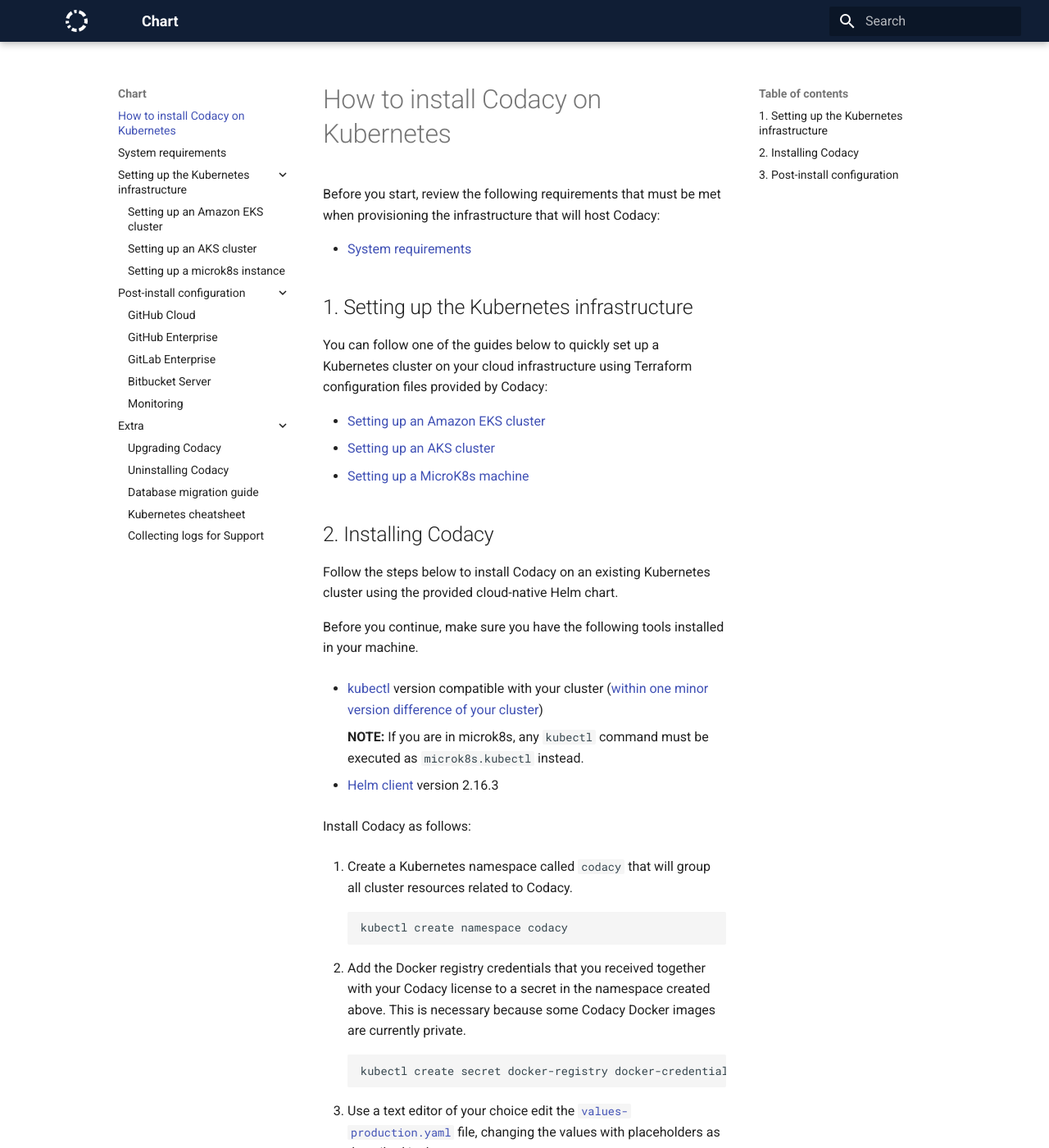
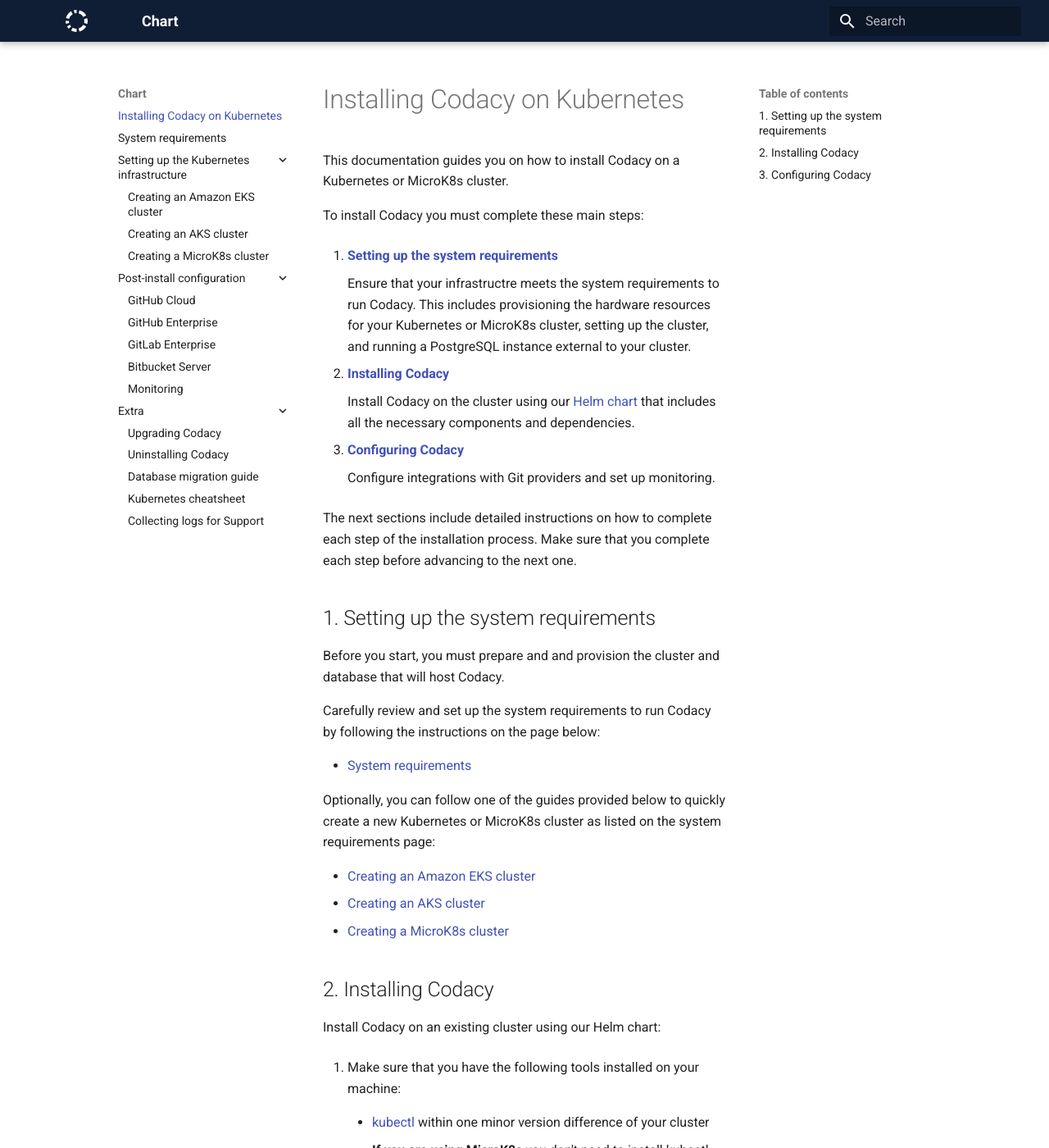
Before and after one commit to codacy/chart, an MkDocs documentation site: the page built from docs/index.md, in a window 1280 px wide and 1400 px high. Shown: the whole window at 82% size. Built offline with MkDocs 1.6.1 and Material for MkDocs 9.7.7, drawn with Linux system fonts in a browser that asks for light colours; some of the changed text lies outside the part shown.

Commit message:
Improve index.md structure
Added an overview and improved the overall flow of the instructions to
make the installation process more explicit and easier to follow.

````diff
--- a/docs/index.md
+++ b/docs/index.md
@@ -1,65 +1,90 @@
-# How to install Codacy on Kubernetes
+# Installing Codacy on Kubernetes
 
-Before you start, review the following requirements that must be met when provisioning the infrastructure that will host Codacy:
+This documentation guides you on how to install Codacy on a Kubernetes or MicroK8s cluster.
+
+To install Codacy you must complete these main steps:
+
+1.  [**Setting up the system requirements**](#1-setting-up-the-system-requirements)
+
+    Ensure that your infrastructre meets the system requirements to run Codacy. This includes provisioning the hardware resources for your Kubernetes or MicroK8s cluster, setting up the cluster, and running a PostgreSQL instance external to your cluster.
+
+2.  [**Installing Codacy**](#2-installing-codacy)
+
+    Install Codacy on the cluster using our [Helm chart](https://github.com/codacy/chart/) that includes all the necessary components and dependencies.
+
+3.  [**Configuring Codacy**](#3-configuring-codacy)
+
+    Configure integrations with Git providers and set up monitoring.
+
+The next sections include detailed instructions on how to complete each step of the installation process. Make sure that you complete each step before advancing to the next one.
+
+## 1. Setting up the system requirements
+
+Before you start, you must prepare and and provision the cluster and database that will host Codacy.
+
+Carefully review and set up the system requirements to run Codacy by following the instructions on the page below:
 
 -   [System requirements](requirements.md)
 
-## 1. Setting up the Kubernetes infrastructure
+Optionally, you can follow one of the guides provided below to quickly create a new Kubernetes or MicroK8s cluster as listed on the system requirements page:
 
-You can follow one of the guides below to quickly set up a Kubernetes cluster on your cloud infrastructure using Terraform configuration files provided by Codacy:
-
--   [Setting up an Amazon EKS cluster](infrastructure/eks-quickstart.md)
--   [Setting up an AKS cluster](infrastructure/aks-quickstart.md)
--   [Setting up a MicroK8s machine](infrastructure/microk8s-quickstart.md)
+-   [Creating an Amazon EKS cluster](infrastructure/eks-quickstart.md)
+-   [Creating an AKS cluster](infrastructure/aks-quickstart.md)
+-   [Creating a MicroK8s cluster](infrastructure/microk8s-quickstart.md)
 
 ## 2. Installing Codacy
 
-Follow the steps below to install Codacy on an existing Kubernetes cluster using the provided cloud-native Helm chart.
+Install Codacy on an existing cluster using our Helm chart:
 
-Before you continue, make sure you have the following tools installed in your machine.
+1.  Make sure that you have the following tools installed on your machine:
 
--   [kubectl](https://kubernetes.io/docs/tasks/tools/install-kubectl/) version compatible with your cluster ([within one minor version difference of your cluster](https://kubernetes.io/docs/tasks/tools/install-kubectl/#before-you-begin))
+    -   [kubectl](https://kubernetes.io/docs/tasks/tools/install-kubectl/) within one minor version difference of your cluster
 
-    **NOTE:**
-     If you are in microk8s, any `kubectl` command must be executed as `microk8s.kubectl` instead.
+        **If you are using MicroK8s** you don't need to install kubectl because all `kubectl` commands will be executed as `microk8s.kubectl` instead. Check [how to create an alias](infrastructure/microk8s-quickstart.md#5-installing-codacy) for `kubectl`.
 
--   [Helm client](https://v2.helm.sh/docs/using_helm/#installing-helm) version 2.16.3
+    -   [Helm client](https://v2.helm.sh/docs/using_helm/#installing-helm) version 2.16.3
 
-Install Codacy as follows:
-
-1.  Create a Kubernetes namespace called `codacy` that will group all cluster resources related to Codacy.
+2.  Create a cluster namespace called `codacy` that will group all resources related to Codacy.
 
     ```bash
     kubectl create namespace codacy
     ```
 
-2.  Add the Docker registry credentials that you received together with your Codacy license to a secret in the namespace created above. This is necessary because some Codacy Docker images are currently private.
+3.  Add the Docker registry credentials provided by Codacy together with your license to a cluster Secret. This is necessary because some Codacy Docker images are currently private.
+
+    Substitute `<docker_username>` and `<docker_password>` with the Docker registry username and password and run the following command:
 
     ```bash
-    kubectl create secret docker-registry docker-credentials --docker-username=$DOCKER_USERNAME --docker-password=$DOCKER_PASSWORD --namespace codacy
+    kubectl create secret docker-registry docker-credentials \
+        --docker-username=<docker_username> \
+        --docker-password=<docker_password> \
+        --namespace codacy
     ```
 
-3.  Use a text editor of your choice edit the [`values-production.yaml`](https://github.com/codacy/chart/blob/master/codacy/values-production.yaml){: target="_blank"} file, changing the values with placeholders as described in the comments.
+4.  Download the template file [`values-production.yaml`](https://github.com/codacy/chart/blob/master/codacy/values-production.yaml){: target="_blank"} and use a text editor of your choice to edit the value placeholders as described in the comments. You can download the template file by running:
 
-4.  Create a record in your DNS provider with the hostname you used in the previous step to send traffic to your ingress controller.
+    ```bash
+    wget https://raw.githubusercontent.com/codacy/chart/master/codacy/values-production.yaml
+    ```
 
-    **NOTE:**
-    If you are in microk8s, you need to configure it with the public IP address of your machine.
+5.  Create an address record on your DNS provider mapping the hostname you used in the previous step to the IP address of your Ingress controller.
 
-5.  Add Codacy's chart repository to your helm client and install the Codacy chart using the values file created in the previous step.
+    **If you are using MicroK8s** you must map the hostname to the public IP address of the machine running MicroK8s.
 
-    **NOTE:**
-    If you are in microk8s, don't forget to use the [`values-microk8s.yaml`](https://github.com/codacy/chart/blob/master/codacy/values-microk8s.yaml){: target="_blank"} configuration file as stated [here](infrastructure/microk8s-quickstart.md#5-installing-codacy).
+6.  Add Codacy's chart repository to your Helm client and install the Codacy chart using the file `values-production.yaml` created previously.
+
+    **If you are using MicroK8s** don't forget to use the file `values-microk8s.yaml` together with the file `values-production.yaml` as [described here](infrastructure/microk8s-quickstart.md#5-installing-codacy). To do this, uncomment the last line before running the command below.
 
     ```bash
     helm repo add codacy-stable https://charts.codacy.com/stable/
     helm repo update
     helm upgrade --install codacy codacy-stable/codacy \
                  --namespace codacy \
-               --values values-production.yaml # --values values-microk8s.yaml
+                 --values values-production.yaml \
+                 # --values values-microk8s.yaml
     ```
 
-6.  By now all the Codacy pods should be starting in the Kubernetes cluster. Check this with the command below and **wait for all the pods to be Running**:
+7.  By now all the Codacy pods should be starting in the cluster. Run the following command **and wait for all the pods to have the status Running** to verify this:
 
     ```bash
     $ kubectl get pods -n codacy
@@ -88,21 +113,21 @@
     codacy-worker-manager-656dbf8d6d-n4j7c          1/1     Running   0          8m57s
     ```
 
-## 3. Post-install configuration
+## 3. Configuring Codacy
 
-After successfully installing Codacy, follow the post-install configuration steps:
+After successfully installing Codacy on your cluster, you are now ready to perform the post-install configuration steps:
 
-1.  Enable the Ingress on `codacy-api`.
+1.  Use a browser to navigate to the Codacy hostname previously configured on the file `values-production.yaml`.
 
-2.  Start configuring Codacy in the UI. The onboarding process will guide you through the following steps:
+2.  Follow Codacy's onboarding process, which will guide you through the following steps:
 
-    -   Create an administrator account
-    -   Configure one or more of the following supported git providers:
+    -   Creating an administrator account
+    -   Configuring one or more of the following supported Git providers:
         -   [Github Cloud](configuration/git-providers/github-cloud.md)
         -   [Github Enterprise](configuration/git-providers/github-enterprise.md)
         -   [Gitlab Enterprise](configuration/git-providers/gitlab-enterprise.md)
         -   [Bitbucket Enterprise](configuration/git-providers/bitbucket-enterprise.md)
-    -   Create an initial organization
-    -   Invite users
+    -   Creating an initial organization
+    -   Inviting users to Codacy
 
-3.  Finally, we also recommend that you set up [monitoring](configuration/monitoring.md).
+3.  As a last step we recommend that you [set up monitoring](configuration/monitoring.md) on your Codacy instance.
--- a/docs/infrastructure/aks-quickstart.md
+++ b/docs/infrastructure/aks-quickstart.md
@@ -1,4 +1,4 @@
-# Setting up an AKS cluster
+# Creating an AKS cluster
 
 ## Setup the Azure CLI
 
--- a/docs/infrastructure/eks-quickstart.md
+++ b/docs/infrastructure/eks-quickstart.md
@@ -1,4 +1,4 @@
-# Setting up an Amazon EKS cluster
+# Creating an Amazon EKS cluster
 
 Follow the steps below to set up an Amazon EKS cluster from scratch, including all the necessary underlying infrastructure, using Terraform.
 
--- a/docs/infrastructure/microk8s-quickstart.md
+++ b/docs/infrastructure/microk8s-quickstart.md
@@ -1,4 +1,4 @@
-# Setting up a microk8s instance
+# Creating a MicroK8s cluster
 
 [Microk8s](https://microk8s.io/) is a single-package fully conformant lightweight Kubernetes that works on 42 Linux versions. The project is publicly available and can be [found here](https://github.com/ubuntu/microk8s).
 
````
